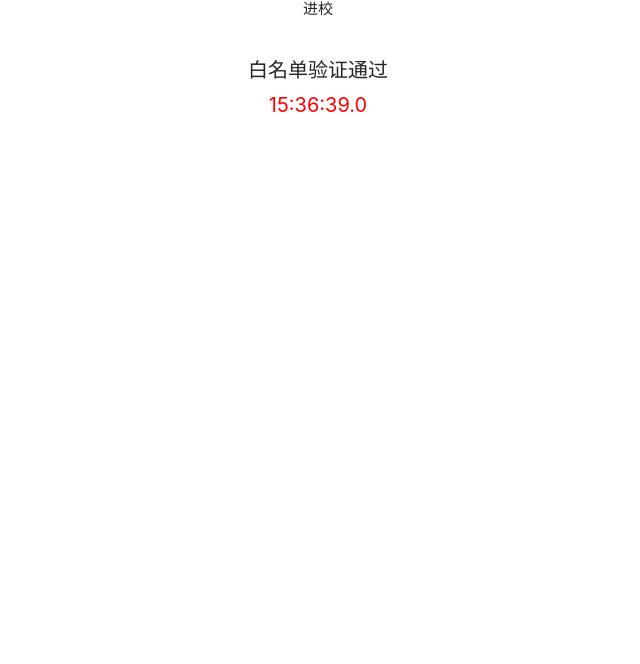
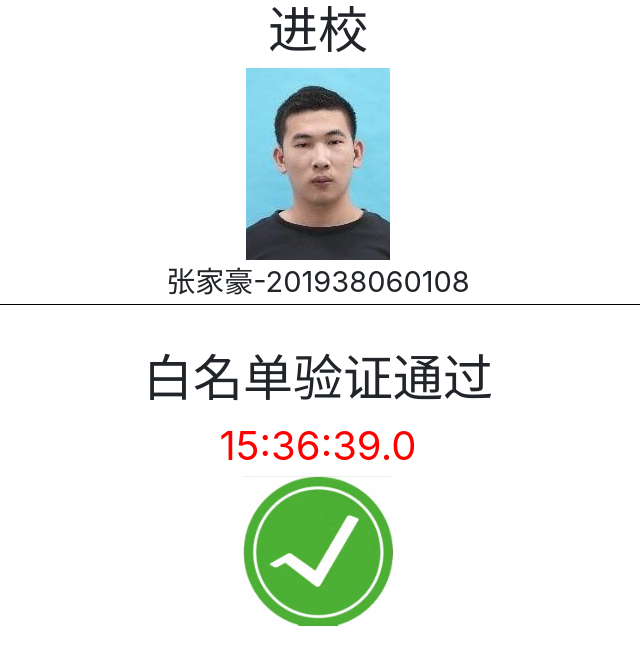
Before and after one commit to hash106/Picgo, a plain HTML site: page Picgo.html in a window 1280 px wide. Shown: the whole page, without its empty margins (322-962 px from the left). Drawn offline with nearby package versions, Linux system fonts and the light colour scheme.

Commit message:
Update Picgo.html

```diff
--- a/Picgo.html
+++ b/Picgo.html
@@ -12,26 +12,49 @@
     }
     span{
       color: red;
-      font-size: 20px;
+      font-size: 40px;
     }
     h1{
-      font-size: 15px;
+      font-size: 50px;
     }
     h2{
-      font-size: 20px;
+      font-size: 50px;
+    }
+    .img{
+      width: 150px;
+      height: 150px;
+      position: absolute;
+      left: 50%;
+      transform: translate(-50%, 0);
+    }
+    .img img{
+      width: 100%;
+      height: 100%;
+    }
+    .zp{
+      width: 100%;
+      height: 280px;
+      text-align: center;
+    }
+    .name{
+      margin-left: 10%;
+      text-align: center;
+      width: 80%;
+      border-bottom: 1px solid black;
+      font-size: 29px;
     }
   </style>
 </head>
 <body>
   <div>
     <h1>进校</h1>
-    <div>
-      <img src="" alt="">
-      <h5></h5>
+    <div class="zp">
+      <img src="https://raw.githubusercontent.com/hash106/Picgo/main/pic/202209282317364.jpg" alt="">
+      <div class="name">张家豪-201938060108</div>
     </div>
     <h2>白名单验证通过</h2>
     <span id="time"></span>
-
+    <div class="img"><img src="https://raw.githubusercontent.com/hash106/Picgo/main/pic/202209282317345.png"></div>
   </div>
 
   <script>
```
